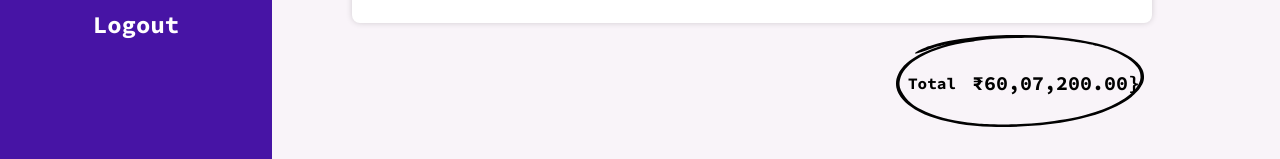
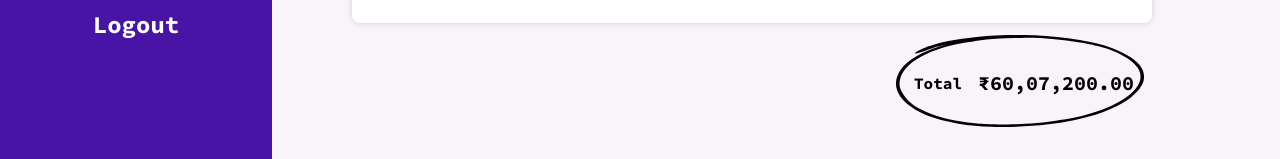
Before and after one commit to adityash1/invoice-manager, a SvelteKit app: page /invoices in a window 1280 px wide. Shown: the part 601-760 px from the top of the page. Built offline with nearby package versions, Linux system fonts and the light colour scheme.

Commit message:
fix: minor ui issues & imports bug

```diff
--- a/package.json
+++ b/package.json
@@ -26,7 +26,6 @@
     "eslint-plugin-svelte": "^2.30.0",
     "postcss": "^8.4.26",
     "prettier": "^2.8.8",
-    "prettier-plugin-organize-imports": "^3.2.3",
     "prettier-plugin-svelte": "^2.10.1",
     "prettier-plugin-tailwindcss": "^0.4.1",
     "svelte": "^4.0.5",
--- a/src/routes/(dashboard)/invoices/+page.svelte
+++ b/src/routes/(dashboard)/invoices/+page.svelte
@@ -51,7 +51,7 @@
   </div>
 </div>
 
-<CircledAmount label="Total" amount={formatInRupees(sumInvoices($invoices))}} />
+<CircledAmount label="Total" amount={formatInRupees(sumInvoices($invoices))} />
 
 <style lang="postcss">
   .table-header h3 {
--- a/src/routes/(dashboard)/invoices/InvoiceRow.svelte
+++ b/src/routes/(dashboard)/invoices/InvoiceRow.svelte
@@ -48,7 +48,7 @@
   <div class="clientName truncate whitespace-nowrap text-base font-bold lg:text-xl">
     {invoice.client.name}
   </div>
-  <div class="amount text-right font-mono text-sm font-bold lg:text-lg">
+  <div class="amount font-mono text-right text-sm font-bold lg:text-lg">
     {formatInRupees(sumLineItems(invoice.lineItems))}
   </div>
   <div class="center viewButton hidden text-sm lg:flex lg:text-lg">
--- a/tailwind.config.js
+++ b/tailwind.config.js
@@ -38,7 +38,7 @@ export default {
       },
       gridTemplateColumns: {
         'invoiceTable': '100px 100px 60px 1fr 140px 32px 32px',
-        'invoiceTableMobile': "1fr 90px"
+        'invoiceTableMobile': "1fr 140px"
       },
       zIndex: {
         navBar: 90,
```
Also changed, not shown: 2 other files (tests, documents, lock files or other folders).
